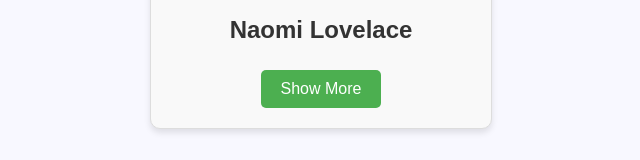
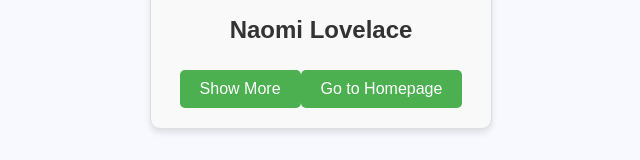
Before and after one commit to blovelace84/new-birthday-repo, a React (Create React App) app in the folder birthday/: page /bio in a window 1280 px wide. Shown: the part 174-334 px from the top of the page, without its empty margins (319-959 px from the left). Built offline with nearby package versions, Linux system fonts and the light colour scheme.

Commit message:
Update Bio.js

```diff
--- a/birthday/src/Bio.js
+++ b/birthday/src/Bio.js
@@ -1,12 +1,19 @@
 import React, { useState } from "react";
+import { useNavigate } from "react-router-dom";
 import './Bio.css';
 
 const Bio = ({name, description, imageUrl}) => {
 
   const [showMore, setShowMore] = useState(false);
+  const navigate = useNavigate();
+
   const handleToggle = () => {
     setShowMore(!showMore);
   }
+
+  const handleNavigate = () => {
+    navigate('/'); //change the path to the homepage
+  };
   return (
     <div className="bio-container">
       {imageUrl && <img src={imageUrl} alt={`${name}'s profile`} className="bio-image"></img>}
@@ -33,6 +40,9 @@ const Bio = ({name, description, imageUrl}) => {
         </p>
 
       )}
+      <button className="bio-button" onClick={handleNavigate}>
+        Go to Homepage
+      </button>
     </div>
   );
 };
```
